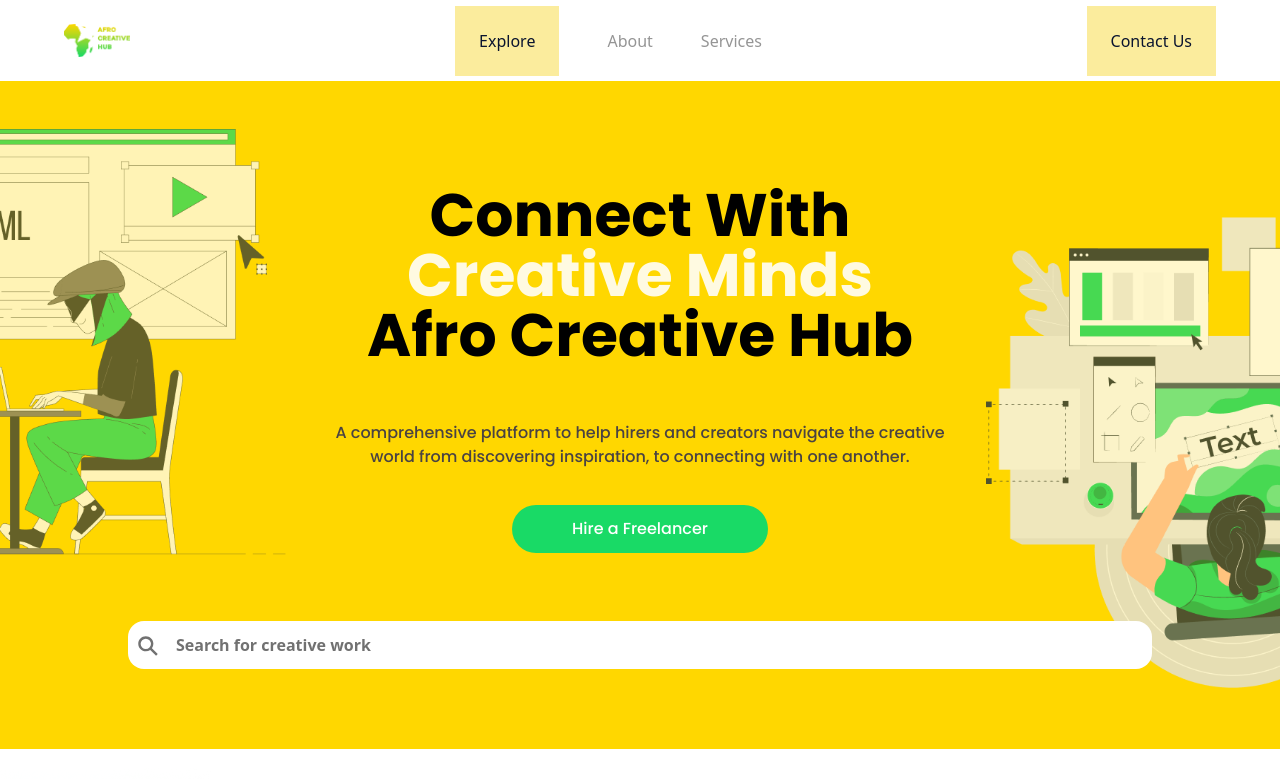
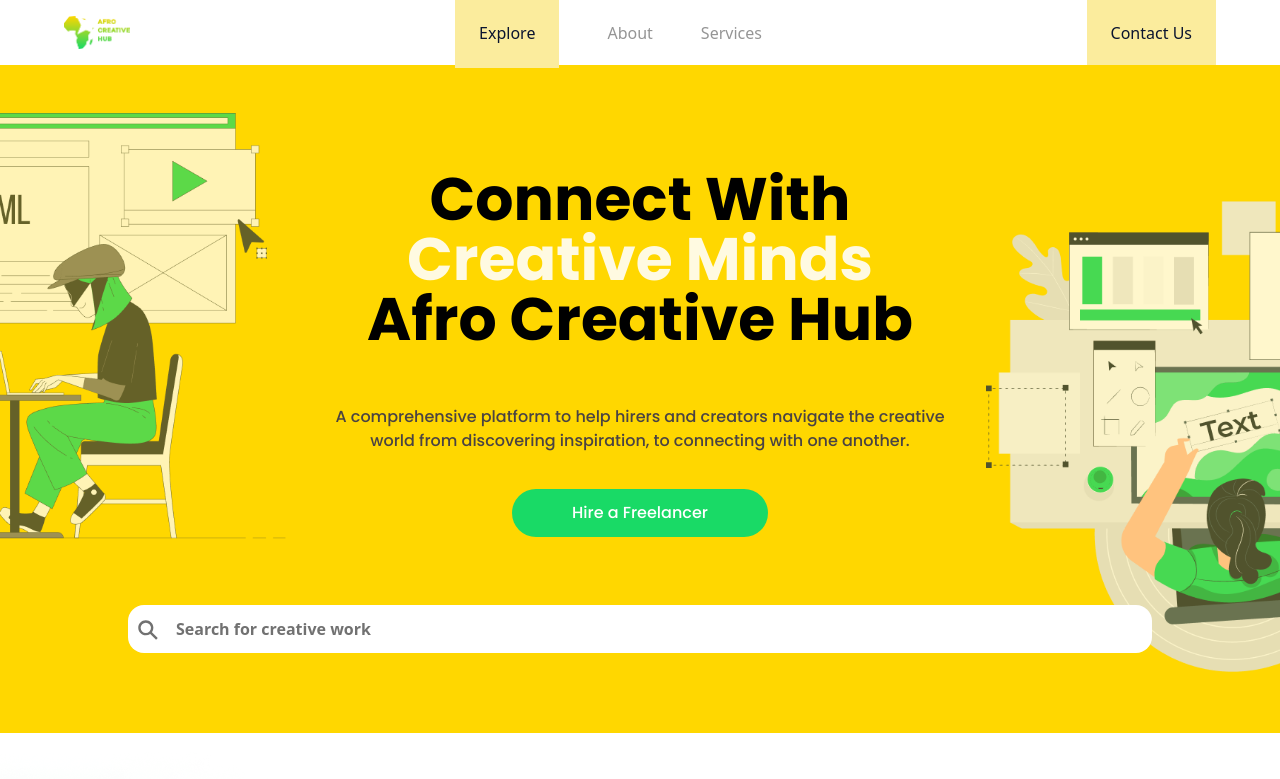
Before and after one commit to Ejike-Daniel/Afro-Creative-Hub, a React (Vite) app: page / in a window 1280 px wide. Shown: the top 779 px of the page. Built offline with nearby package versions, Linux system fonts and the light colour scheme; a web font is replaced by a local one.

Commit message:
adjusted header height

```diff
--- a/src/components/ContactLink.jsx
+++ b/src/components/ContactLink.jsx
@@ -7,8 +7,8 @@
         to="/contact"
         className={({ isActive }) =>
           isActive
-            ? " bg-duckyYellow text-midnight  px-6 py-9 md:py-6 whitespace-nowrap font-medium"
-            : "bg-lightTan text-midnight px-6 py-3 md:py-6 whitespace-nowrap font-medium "
+            ? " bg-duckyYellow text-midnight  px-6 py-9 md:py-[1.5rem] whitespace-nowrap font-medium"
+            : "bg-lightTan text-midnight px-6 py-3 md:py-[1.5rem] whitespace-nowrap font-medium "
         }
       >
         Contact Us
--- a/src/components/Header.jsx
+++ b/src/components/Header.jsx
@@ -33,7 +33,7 @@
 
   return (
     <header
-      className={`w-full px-8 lg:px-16  flex items-center justify-between shadow-lg py-4 md:py-6 ${
+      className={`w-full px-8 lg:px-16  flex items-center justify-between py-4 md:py-4 ${
         isFixed ? "md:fixed md:top-0 md:z-50 md:bg-white shadow-lg" : ""
       }`}
     >
--- a/src/components/Navlist.jsx
+++ b/src/components/Navlist.jsx
@@ -21,7 +21,7 @@
               to={path}
               className={({ isActive }) =>
                 isActive
-                  ? " md:bg-lightTan text-midnight px-6  md:py-6 "
+                  ? " md:bg-lightTan text-midnight px-6  md:py-[1.5rem] "
                   : " hover:text-midnight"
               }
             >
```
